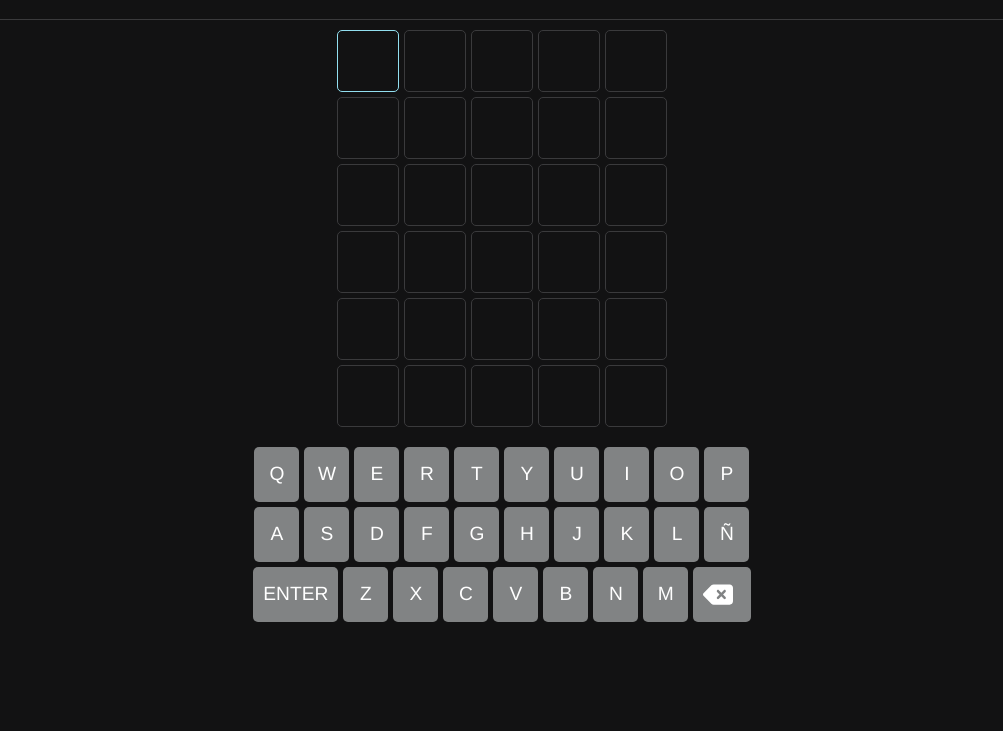
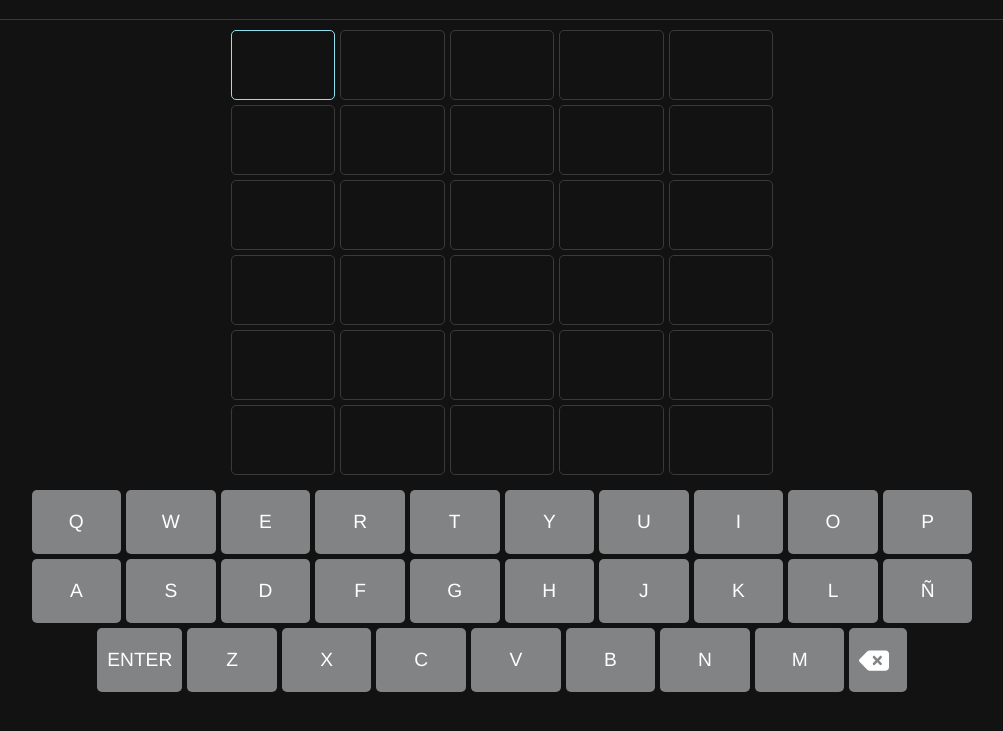
Before and after one commit to JesusGuti/Wordle-Clone, a website with bundled scripts: page src/index.html in a window 1280 px wide. Shown: the part 69-800 px from the top of the page, without its empty margins (138-1141 px from the left). Built offline with nearby package versions, Linux system fonts and the light colour scheme; a web font is replaced by a local one.

Commit message:
Changed width and height if squares to relative units

```diff
--- a/src/style.css
+++ b/src/style.css
@@ -46,7 +46,7 @@ main {
     flex-direction: column;
     justify-content: center;
     align-items: center;
-    gap: 20px;
+    gap: 15px;
 }
 
 /* This is when a letter is active */
@@ -100,8 +100,8 @@ main {
 
         & .square {
             display: flex;
-            width: 60px;
-            height: 60px;
+            width: 8vw;
+            height: 8.5vh;
             justify-content: center;
             align-items: center;
             border-radius: 5px;
@@ -137,8 +137,8 @@ main {
         justify-content: center;
 
         & .key {
-            width: 45px;
-            height: 55px;
+            width: 7vw;
+            height: 8vh;
             font-size: 1.2rem;
             display: flex;
             justify-content: center;
```
Also changed, not shown: README.md.
